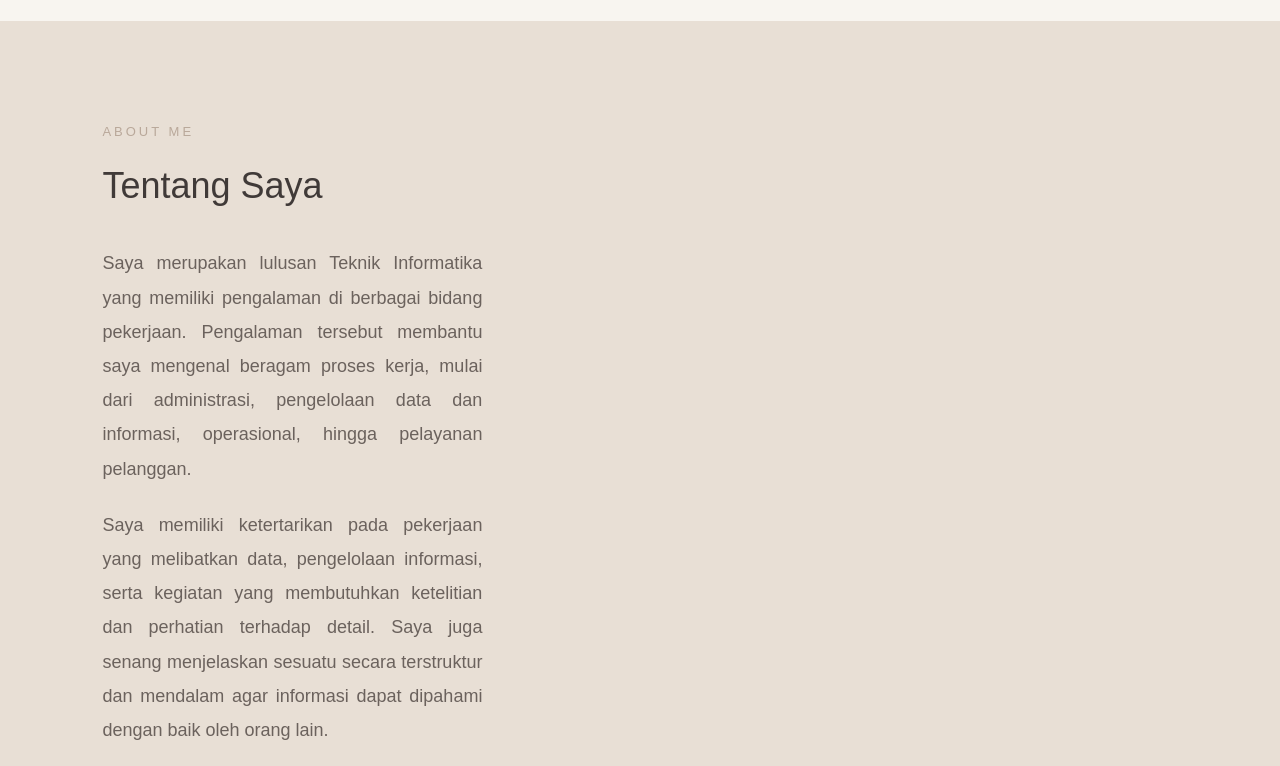
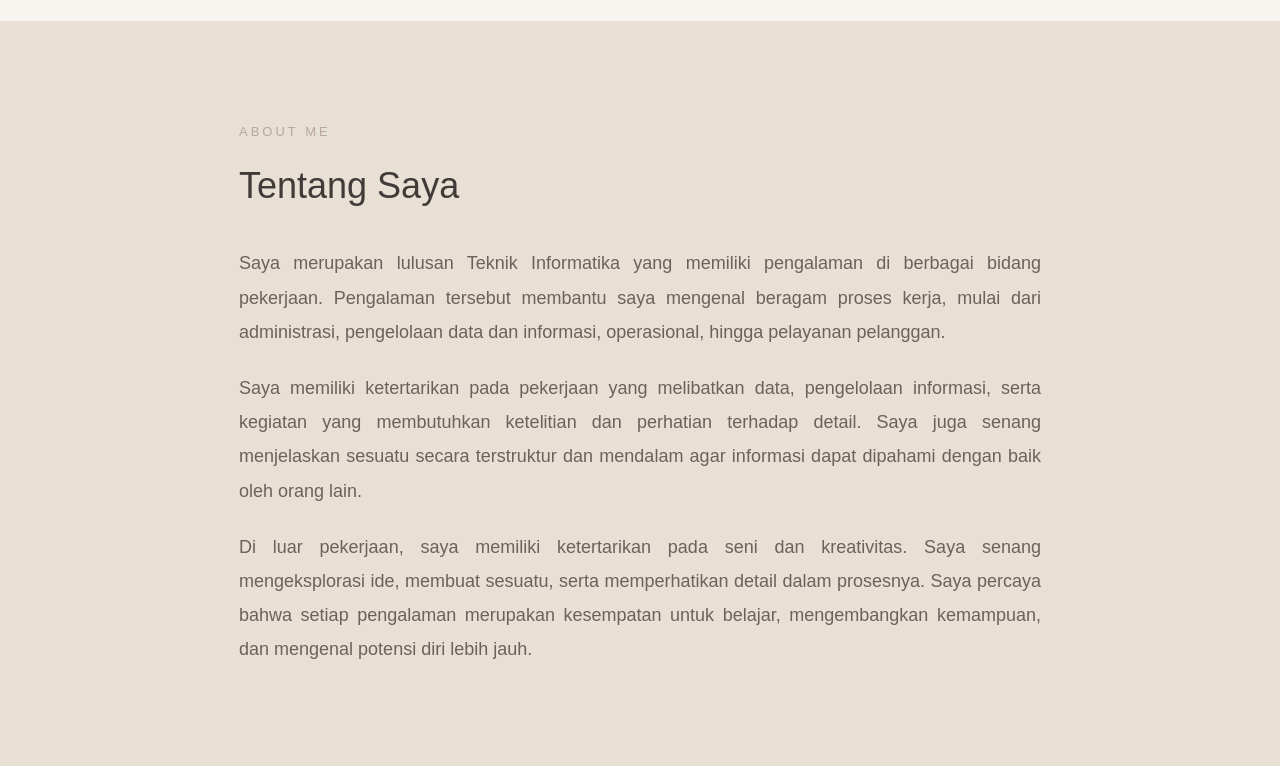
Before and after one commit to ekanurularipin/resa_kania_fuspita, a plain HTML site: page index.html in a window 1280 px wide. Shown: the part 860-1626 px from the top of the page. Drawn offline with Linux system fonts and the light colour scheme.

Commit message:
Update style.css

```diff
--- a/style.css
+++ b/style.css
@@ -211,14 +211,10 @@ section h2 {
 }
 
 .about-content {
-    max-width: 1200px;
-    margin: 0 auto; /* Posisi wadah berada di tengah layar */
-    display: grid;
-    grid-template-columns: 380px 1fr;
-    align-items: center;
-    justify-content: center;
-    gap: 100px;
-    text-align: justify; /* Membuat teks menjadi rata kanan-kiri */
+    max-width: 850px; /* Samakan dengan .about-text agar sejajar & di tengah */
+    margin: 0 auto; /* Posisi konten tepat di tengah layar */
+    padding: 0 24px; /* Jarak aman di layar kecil / HP */
+    text-align: justify; /* Membuat teks rata kanan-kiri */
 }
 
 /* FOTO ABOUT ME */
```
